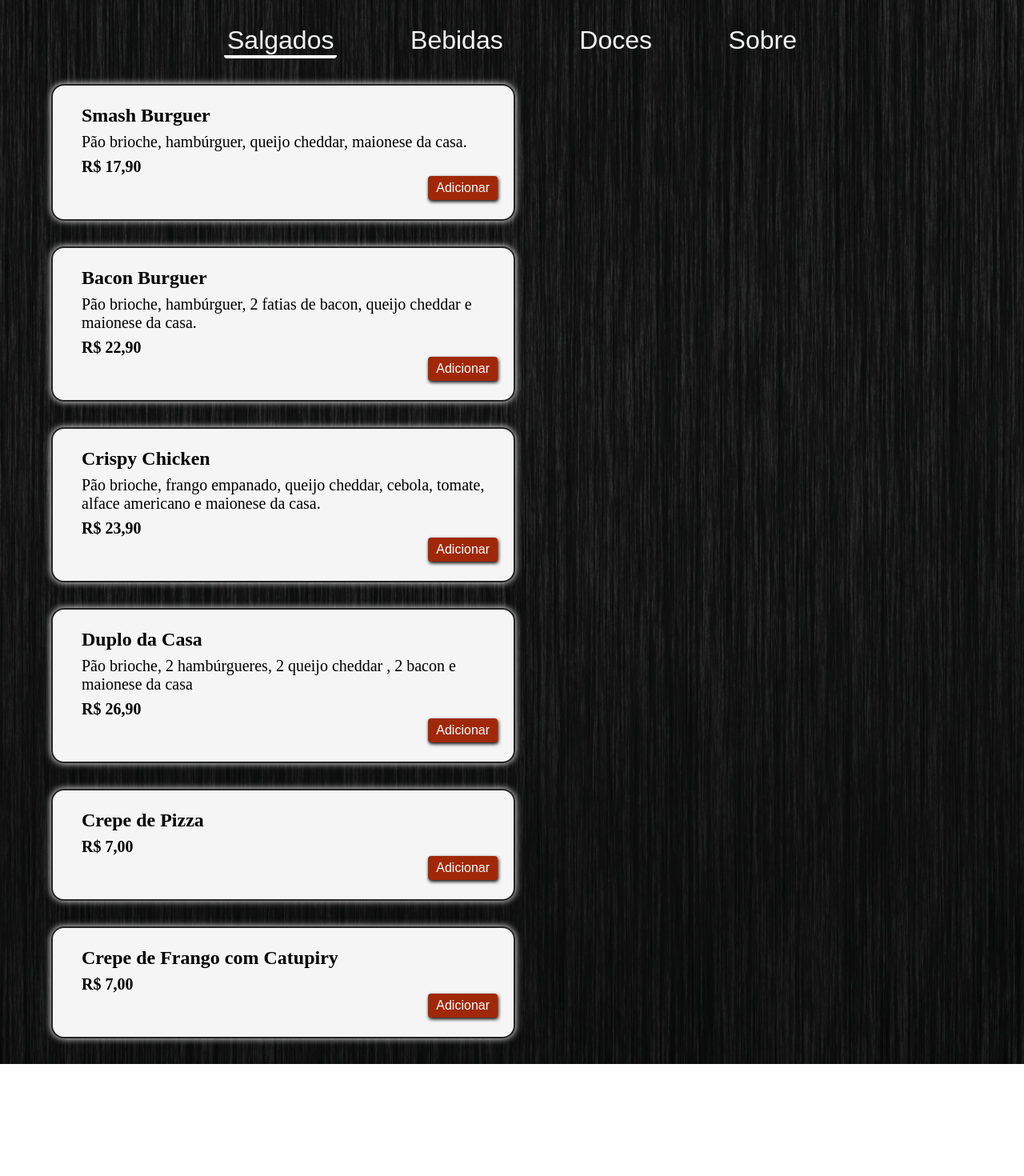
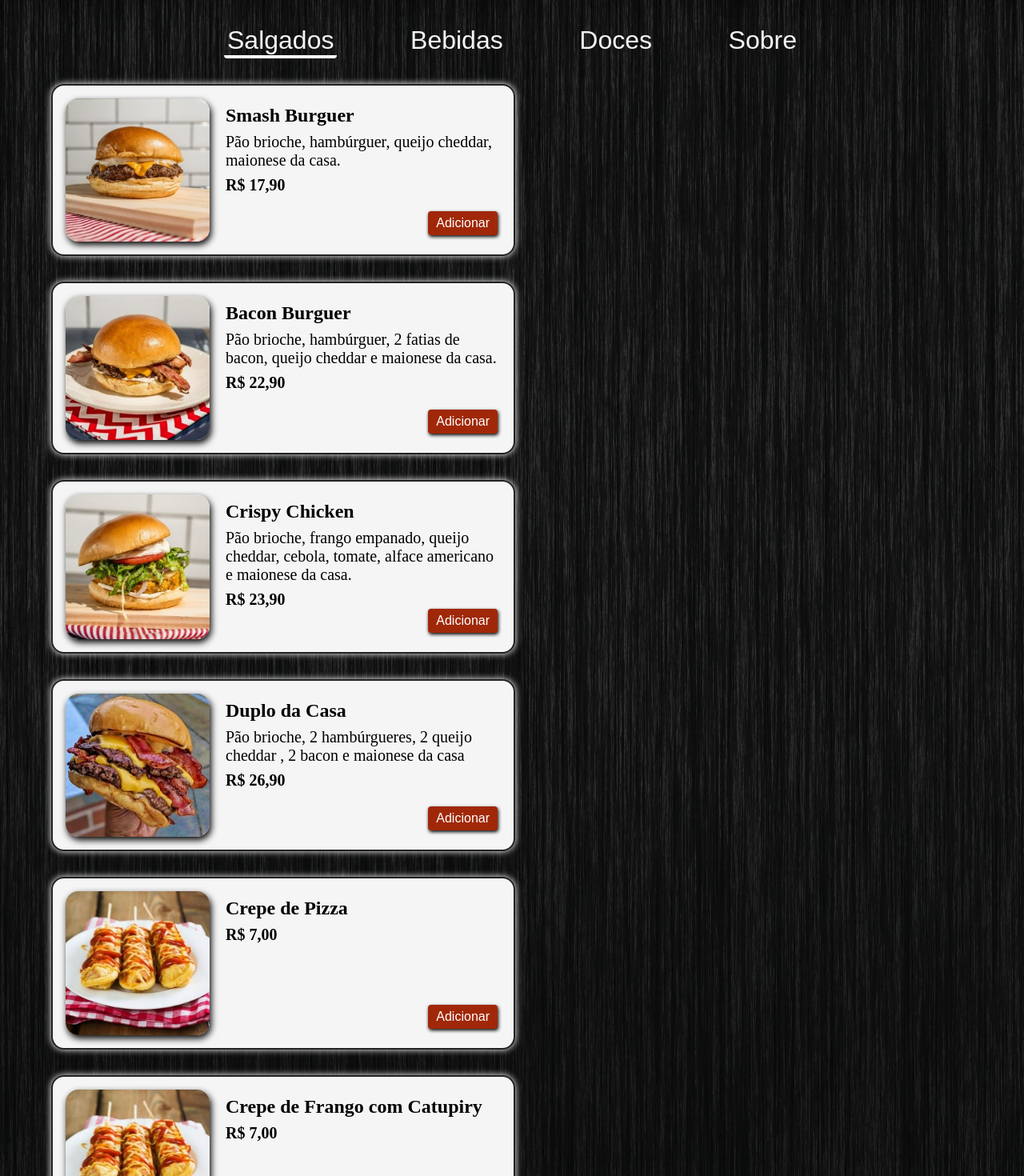
Before and after one commit to RaffaFS/oficial_lanches, a React (Vite) app in the folder oficial-lanches/: page / in a window 1280 px wide. Shown: the part 480-1950 px from the top of the page at 80% size. Before the commit the page ends 1842 px from the top, so only its background shows below. Built offline with nearby package versions, Linux system fonts and the light colour scheme.

Commit message:
importando e utilizando imagens

```diff
--- a/oficial-lanches/src/componentes/cardapio/index.jsx
+++ b/oficial-lanches/src/componentes/cardapio/index.jsx
@@ -3,6 +3,23 @@ import { useState, useEffect } from "react";
 import styles from './index.module.scss'
 
 import logo from '../../imgs/Logo/logo_background.png'
+
+import smashIMG from '../../imgs/Salgados/smash_burger.jpg'
+import baconIMG from '../../imgs/Salgados/bacon_burger.jpg'
+import crispyIMG from '../../imgs/Salgados/crispy_chicken.jpg'
+import duploIMG from '../../imgs/Salgados/duplo_da_casa.jpg'
+import crepe1IMG from '../../imgs/Salgados/crepe_salgado.jpg'
+
+import cocapIMG from '../../imgs/Bebidas/coca_lata.jpg'
+import guaranapIMG from '../../imgs/Bebidas/guarana_lata.jpg'
+import cocagIMG from '../../imgs/Bebidas/coca_2l.jpg'
+import sukitagIMG from '../../imgs/Bebidas/sukita_2l.jpg'
+
+import oreoIMG from '../../imgs/Doces/geladinho_oreo.jpg'
+import maracujaIMG from '../../imgs/Doces/geladinho_chocolate_maracuja.jpg'
+import prestigioIMG from '../../imgs/Doces/geladinho_prestigio.jpg'
+import bisIMG from '../../imgs/Doces/geladinho_bis.jpg'
+import crepe2IMG from '../../imgs/Doces/crepe_doce.jpg'
 
 export default () => {
 
@@ -34,7 +51,7 @@ export default () => {
                         </div>
                         <div className={`${styles.grupo}`}>
                             <div className={styles.item}>
-                                <img src="" alt="" />
+                                <img src={smashIMG} alt="Smash Burguer" />
                                 <div className={styles.description}>
                                     <div className={styles.texto}>
                                         <h3 className={styles.title}>Smash Burguer</h3>
@@ -47,7 +64,7 @@ export default () => {
                                 </div>
                             </div>
                             <div className={styles.item}>
-                                <img src="" alt="" />
+                                <img src={baconIMG} alt="Bacon Burguer" />
                                 <div className={styles.description}>
                                     <div className={styles.texto}>
                                         <h3 className={styles.title}>Bacon Burguer</h3>
@@ -60,7 +77,7 @@ export default () => {
                                 </div>
                             </div>
                             <div className={styles.item}>
-                                <img src="" alt="" />
+                                <img src={crispyIMG} alt="Crispy Chicken" />
                                 <div className={styles.description}>
                                     <div className={styles.texto}>
                                         <h3 className={styles.title}>Crispy Chicken</h3>
@@ -73,7 +90,7 @@ export default () => {
                                 </div>
                             </div>
                             <div className={styles.item}>
-                                <img src="" alt="" />
+                                <img src={duploIMG} alt="Duplo da Casa" />
                                 <div className={styles.description}>
                                     <div className={styles.texto}>
                                         <h3 className={styles.title}>Duplo da Casa</h3>
@@ -86,7 +103,7 @@ export default () => {
                                 </div>
                             </div>
                             <div className={styles.item}>
-                                <img src="" alt="" />
+                                <img src={crepe1IMG} alt="Crepe de Pizza" />
                                 <div className={styles.description}>
                                     <div className={styles.texto}>
                                         <h3 className={styles.title}>Crepe de Pizza</h3>
@@ -98,7 +115,7 @@ export default () => {
                                 </div>
                             </div>
                             <div className={styles.item}>
-                                <img src="" alt="" />
+                                <img src={crepe1IMG} alt="Crepe de Frango com Catupiry" />
                                 <div className={styles.description}>
                                     <div className={styles.texto}>
                                         <h3 className={styles.title}>Crepe de Frango com Catupiry</h3>
@@ -112,7 +129,7 @@ export default () => {
                         </div>
                         <div className={`${styles.grupo} ${styles.hidden}`}>
                             <div className={styles.item}>
-                                <img src="" alt="" />
+                                <img src={cocapIMG} alt="Coca-Cola 350ml" />
                                 <div className={styles.description}>
                                     <div className={styles.texto}>
                                         <h3 className={styles.title}>Coca-Cola 350ml</h3>
@@ -124,7 +141,7 @@ export default () => {
                                 </div>
                             </div>
                             <div className={styles.item}>
-                                <img src="" alt="" />
+                                <img src={guaranapIMG} alt="Guaraná 350ml" />
                                 <div className={styles.description}>
                                     <div className={styles.texto}>
                                         <h3 className={styles.title}>Guaraná 350ml</h3>
@@ -136,7 +153,7 @@ export default () => {
                                 </div>
                             </div>
                             <div className={styles.item}>
-                                <img src="" alt="" />
+                                <img src={cocagIMG} alt="Coca-Cola 2L" />
                                 <div className={styles.description}>
                                     <div className={styles.texto}>
                                         <h3 className={styles.title}>Coca-Cola 2L</h3>
@@ -148,7 +165,7 @@ export default () => {
                                 </div>
                             </div>
                             <div className={styles.item}>
-                                <img src="" alt="" />
+                                <img src={sukitagIMG} alt="Sukita 2L" />
                                 <div className={styles.description}>
                                     <div className={styles.texto}>
                                         <h3 className={styles.title}>Sukita 2L</h3>
@@ -162,7 +179,7 @@ export default () => {
                         </div>
                         <div className={`${styles.grupo} ${styles.hidden}`}>
                             <div className={styles.item}>
-                                <img src="" alt="" />
+                                <img src={oreoIMG} alt="Geladinho Gourmet de Oreo" />
                                 <div className={styles.description}>
                                     <div className={styles.texto}>
                                         <h3 className={styles.title}>Geladinho Gourmet de Oreo</h3>
@@ -174,7 +191,7 @@ export default () => {
                                 </div>
                             </div>
                             <div className={styles.item}>
-                                <img src="" alt="" />
+                                <img src={maracujaIMG} alt="Geladinho Gourmet de Chocolate com Maracujá" />
                                 <div className={styles.description}>
                                     <div className={styles.texto}>
                                         <h3 className={styles.title}>Geladinho Gourmet de Chocolate com Maracujá</h3>
@@ -186,7 +203,7 @@ export default () => {
                                 </div>
                             </div>
                             <div className={styles.item}>
-                                <img src="" alt="" />
+                                <img src={prestigioIMG} alt="Geladinho Gourmet de Prestígio" />
                                 <div className={styles.description}>
                                     <div className={styles.texto}>
                                         <h3 className={styles.title}>Geladinho Gourmet de Prestígio</h3>
@@ -198,7 +215,7 @@ export default () => {
                                 </div>
                             </div>
                             <div className={styles.item}>
-                                <img src="" alt="" />
+                                <img src={bisIMG} alt="Geladinho Gourmet BIS" />
                                 <div className={styles.description}>
                                     <div className={styles.texto}>
                                         <h3 className={styles.title}>Geladinho Gourmet BIS</h3>
@@ -210,7 +227,7 @@ export default () => {
                                 </div>
                             </div>
                             <div className={styles.item}>
-                                <img src="" alt="" />
+                                <img src={crepe2IMG} alt="Crepe de Prestígio" />
                                 <div className={styles.description}>
                                     <div className={styles.texto}>
                                         <h3 className={styles.title}>Crepe de Prestígio</h3>
@@ -222,7 +239,7 @@ export default () => {
                                 </div>
                             </div>
                             <div className={styles.item}>
-                                <img src="" alt="" />
+                                <img src={crepe2IMG} alt="Crepe de Sonho de Valsa" />
                                 <div className={styles.description}>
                                     <div className={styles.texto}>
                                         <h3 className={styles.title}>Crepe de Sonho de Valsa</h3>
```
